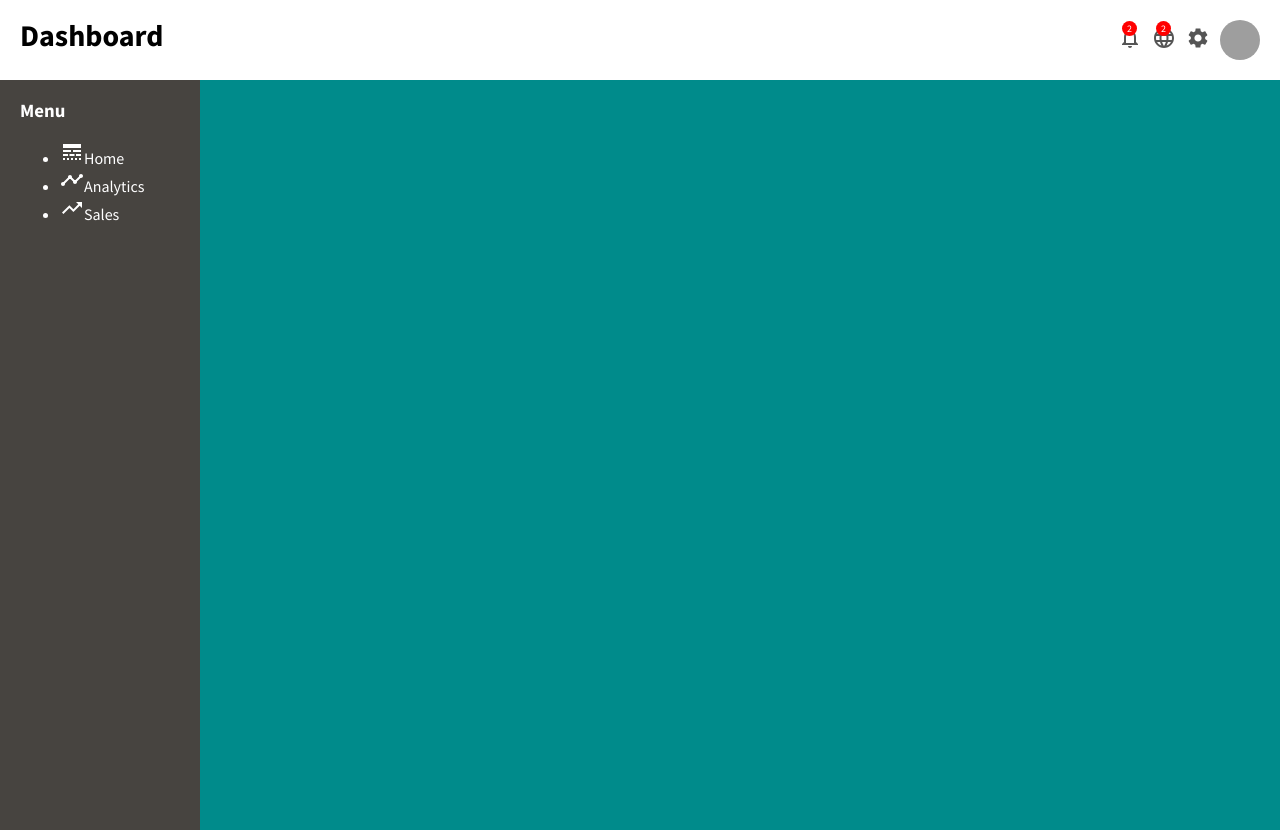
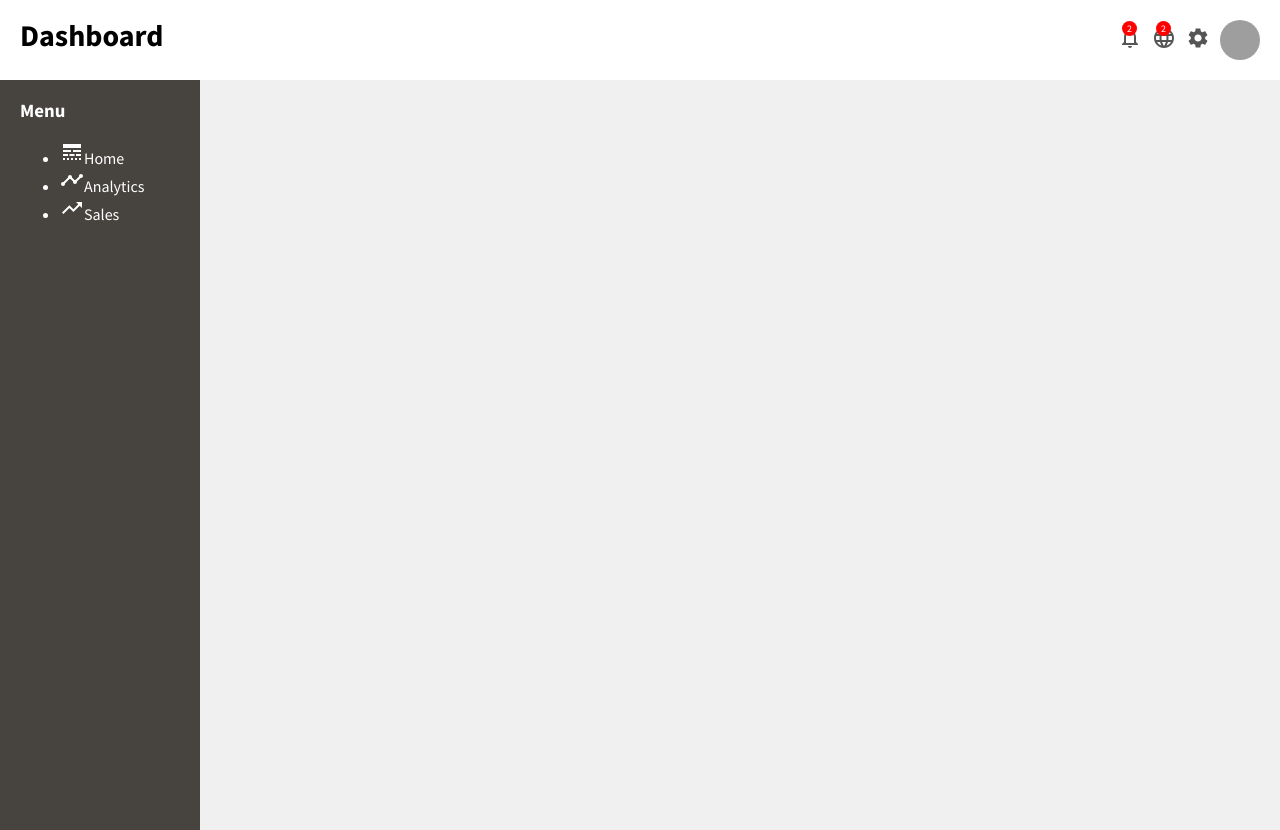
Before and after one commit to FlorianLabarre/EDplanning-2022-tek, a React (Create React App) app: page /Dashboard in a window 1280 px wide. Built offline with nearby package versions, Linux system fonts and the light colour scheme; grey boxes are pictures that could not be loaded.

Commit message:
style: fix other class background color

```diff
--- a/src/pages/Dashboard/index.css
+++ b/src/pages/Dashboard/index.css
@@ -4,5 +4,5 @@
 
 .others {
     flex: 6;
-    background-color: darkcyan;
+    background-color: rgb(240, 240, 240);
 }
```
